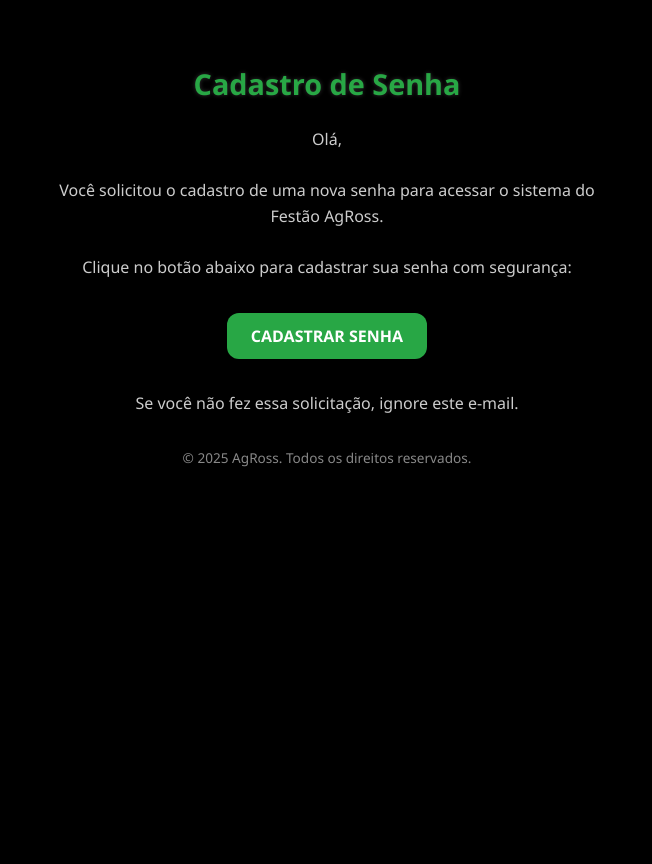
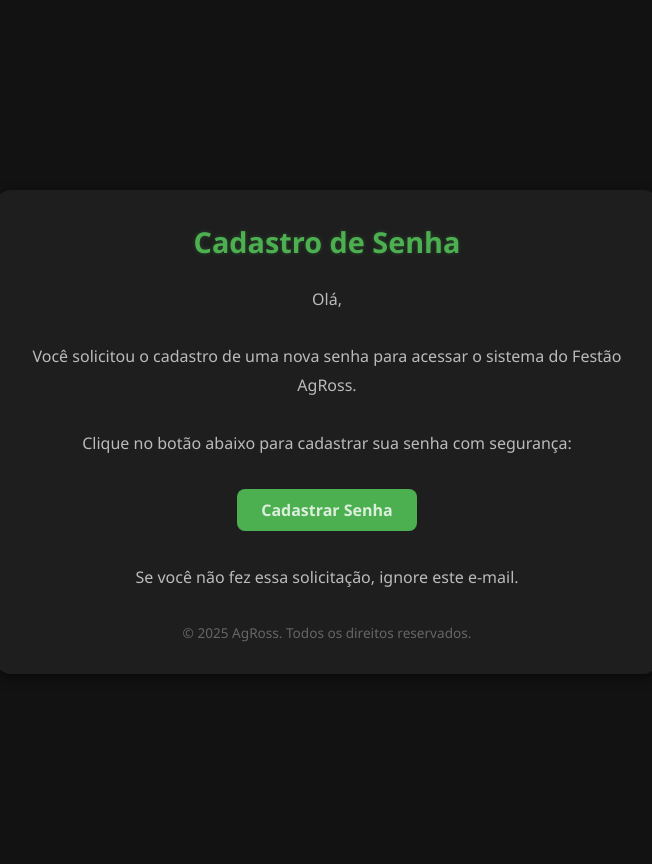
Before and after one commit to vinicius-agross/qrcode-festao, a Django app: template templates/cadastro/cadastro_senha.html in a window 1280 px wide. Shown: the whole page, without its empty margins (313-965 px from the left). Before the commit the page ends 467 px from the top, so only its background shows below. Run offline with Django 4.2, Linux system fonts and the light colour scheme; the template is opened without the code that fills it, so the values that code supplies are empty.

Commit message:
corpo email

```diff
--- a/templates/cadastro/cadastro_senha.html
+++ b/templates/cadastro/cadastro_senha.html
@@ -4,24 +4,27 @@
 <head>
     <meta charset="UTF-8">
     <meta name="viewport" content="width=device-width, initial-scale=1.0">
-    <title>Cadastro de Senha | Festão AgRoss</title>
+    <title>Cadastro de Senha - Festão AgRoss</title>
     <style>
         /* Estilos gerais */
         body {
-            background-color: #000;
+            background-color: #121212;
             font-family: 'Segoe UI', sans-serif;
             color: #fff;
             margin: 0;
             padding: 2rem;
+            display: flex;
+            justify-content: center;
+            align-items: center;
+            min-height: 100vh;
         }
 
         .email-container {
-            max-width: 580px;
-            margin: auto;
-            background-color: rgba(0, 0, 0, 0.85);
+            max-width: 600px;
+            background-color: #1e1e1e;
             border-radius: 1rem;
             padding: 2rem;
-            box-shadow: 0 0 12px rgba(0, 0, 0, 0.7);
+            box-shadow: 0 4px 12px rgba(0, 0, 0, 0.5);
             text-align: center;
         }
 
@@ -29,63 +32,88 @@
         .email-header {
             font-size: 1.8rem;
             font-weight: bold;
-            color: #28a745;
+            color: #4caf50;
             margin-bottom: 1.5rem;
-            text-shadow: 0 0 4px rgba(255, 255, 255, 0.2);
+            text-shadow: 0 0 4px rgba(76, 175, 80, 0.3);
         }
 
         /* Texto do e-mail */
         .email-body {
             font-size: 1rem;
-            color: #ccc;
-            line-height: 1.6;
+            color: #bbb;
+            line-height: 1.8;
             margin-bottom: 2rem;
         }
 
         /* Botão estilizado */
         .email-button {
             display: inline-block;
-            background-color: #28a745;
-            color: #fff;
-            padding: 0.75rem 1.5rem;
+            background-color: #4caf50;
+            color: #ffffffcc;
+            /* Cor do texto sutil */
+            padding: 0.6rem 1.5rem;
             font-size: 1rem;
             font-weight: bold;
-            text-transform: uppercase;
             text-decoration: none;
-            border-radius: 0.75rem;
-            transition: background-color 0.3s ease;
+            border-radius: 0.5rem;
+            transition: background-color 0.3s ease, color 0.3s ease, transform 0.2s ease;
         }
 
         .email-button:hover {
-            background-color: #218838;
+            background-color: #43a047;
+            color: #fff;
+            /* Realce ao passar o mouse */
+            transform: translateY(-1px);
+            /* Efeito sutil de elevação */
+        }
+
+        .email-button:focus {
+            outline: 2px solid #76ff03;
+            outline-offset: 2px;
         }
 
         /* Rodapé do e-mail */
         .email-footer {
             margin-top: 2rem;
             font-size: 0.85rem;
-            color: #888;
+            color: #666;
+        }
+
+        /* Ajustes para dispositivos menores */
+        @media (max-width: 480px) {
+            .email-container {
+                padding: 1.5rem;
+            }
+
+            .email-header {
+                font-size: 1.6rem;
+            }
+
+            .email-button {
+                padding: 0.5rem 1.2rem;
+                font-size: 0.9rem;
+            }
         }
     </style>
 </head>
 
 <body>
-    <div class="email-container">
-        <div class="email-header">
+    <div class="email-container" role="main">
+        <header class="email-header">
             Cadastro de Senha
-        </div>
-        <div class="email-body">
+        </header>
+        <p class="email-body">
             Olá,<br><br>
             Você solicitou o cadastro de uma nova senha para acessar o sistema do Festão AgRoss.<br><br>
             Clique no botão abaixo para cadastrar sua senha com segurança:
-        </div>
-        <a href="{{ link }}" class="email-button">Cadastrar Senha</a>
-        <div class="email-body" style="margin-top: 2rem;">
+        </p>
+        <a href="{{ link }}" class="email-button" role="button" aria-label="Cadastrar nova senha">Cadastrar Senha</a>
+        <p class="email-body" style="margin-top: 2rem;">
             Se você não fez essa solicitação, ignore este e-mail.
-        </div>
-        <div class="email-footer">
+        </p>
+        <footer class="email-footer">
             &copy; 2025 AgRoss. Todos os direitos reservados.
-        </div>
+        </footer>
     </div>
 </body>
 
```
